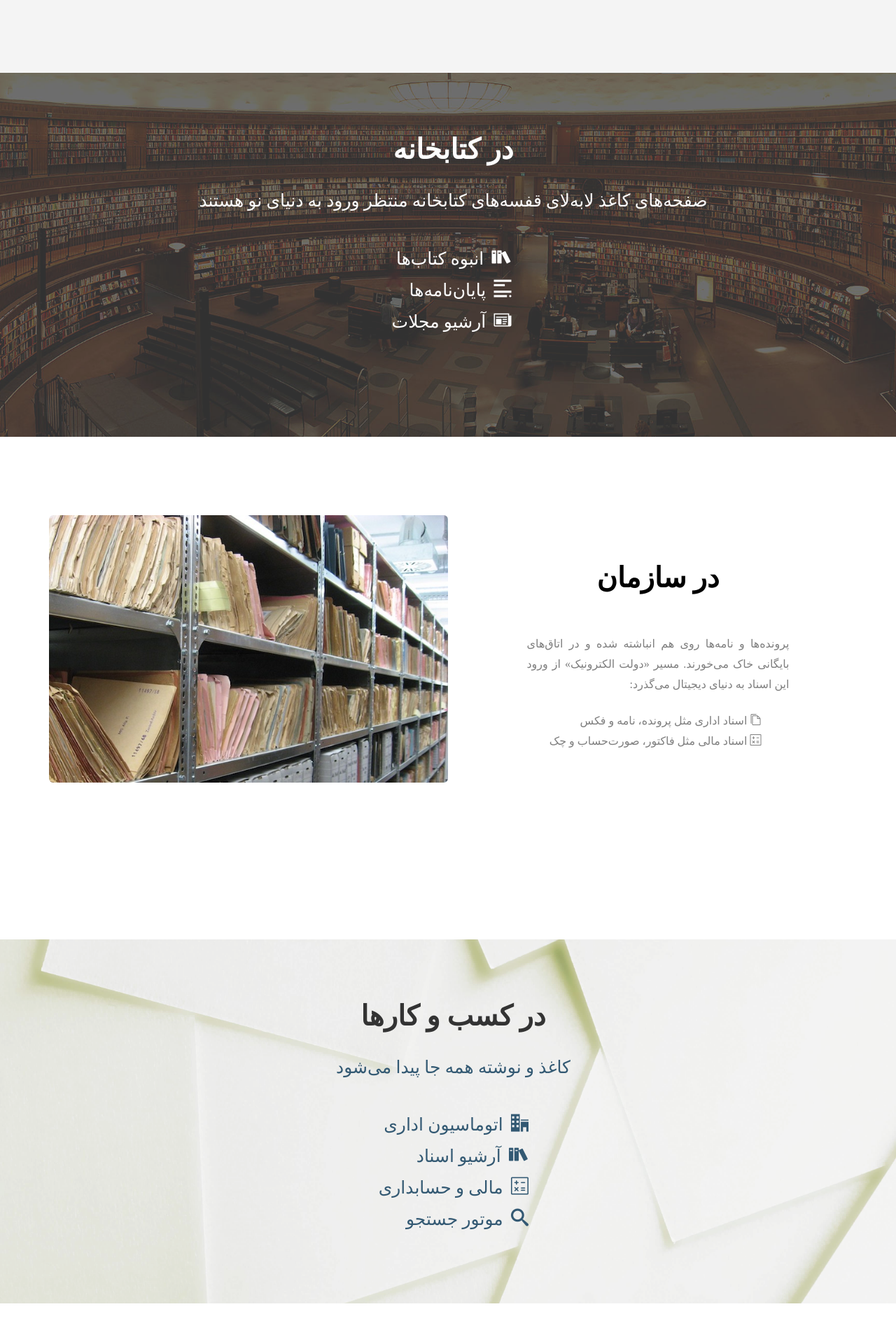
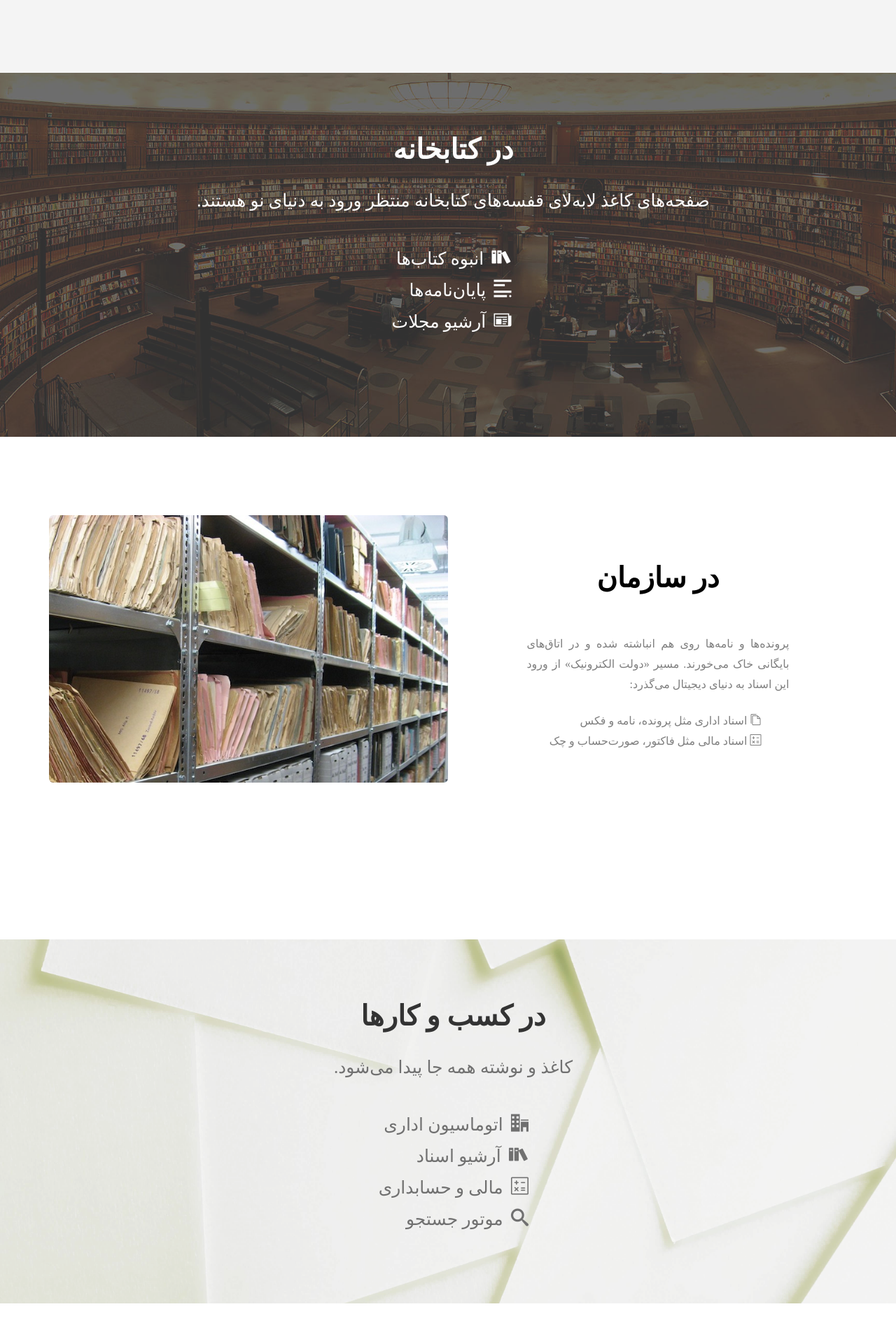
Before and after one commit to nournia/new-site, a plain HTML site: page AlefBa/crew/crew/index.html in a window 1280 px wide. Shown: the part 2183-4083 px from the top of the page at 70% size. Drawn offline with Linux system fonts and the light colour scheme; files whose address does not match are found by name; a web font is replaced by a local one.

Commit message:
tweak text color

```diff
--- a/AlefBa/crew/crew/index.html
+++ b/AlefBa/crew/crew/index.html
@@ -165,9 +165,9 @@
 	<section class="swag text-center" data-section="about">
 		<div class="container-fluid library-swag" style="opacity: 0.8; height: 520px;">
 			<div class="row">
-				<div style="color: #ffffff; font-size: 25px;"  class="col-md-8 col-md-offset-2">
+				<div style="color: #ffffff; font-size: 25px; direction: rtl;"  class="col-md-8 col-md-offset-2">
 					<h1 style=" letter-spacing: 0; line-height: 2em;"><span style="font-size: 40px; font-weight: bold;"> در کتابخانه</span></h1>
-					<p>صفحه‌های کاغذ لابه‌لای قفسه‌های کتابخانه منتظر ورود به دنیای نو هستند</p>
+					<p>صفحه‌های کاغذ لابه‌لای قفسه‌های کتابخانه منتظر ورود به دنیای نو هستند.</p>
 					<div class="col-md-offset-4 col-md-4">
 						<ul class="library-apps">
 							<li><i class="icon-books"></i> انبوه کتاب‌ها</li><li>
@@ -211,9 +211,9 @@
 	<section style="opacity: 0.8; height: 520px;" class="swag1 text-center">
 		<div class="container">
 			<div class="row">
-				<div style="color: #003050; font-size: 25px;" class="col-md-8 col-md-offset-2">
+				<div style="color: #4d4d4d; font-size: 25px; direction: rtl;" class="col-md-8 col-md-offset-2">
 					<h1 style=" letter-spacing: 0; line-height: 2em;"><span style="font-size: 40px; font-weight: bold;">در کسب و کارها</span></h1>
-					<p>کاغذ و نوشته همه جا پیدا می‌شود</p>
+					<p>کاغذ و نوشته همه جا پیدا می‌شود.</p>
 					<div class="col-md-3"></div>
 					<div class="col-md-5">
 						<ul class="library-apps" style="-webkit-padding-start: 0;">
```
